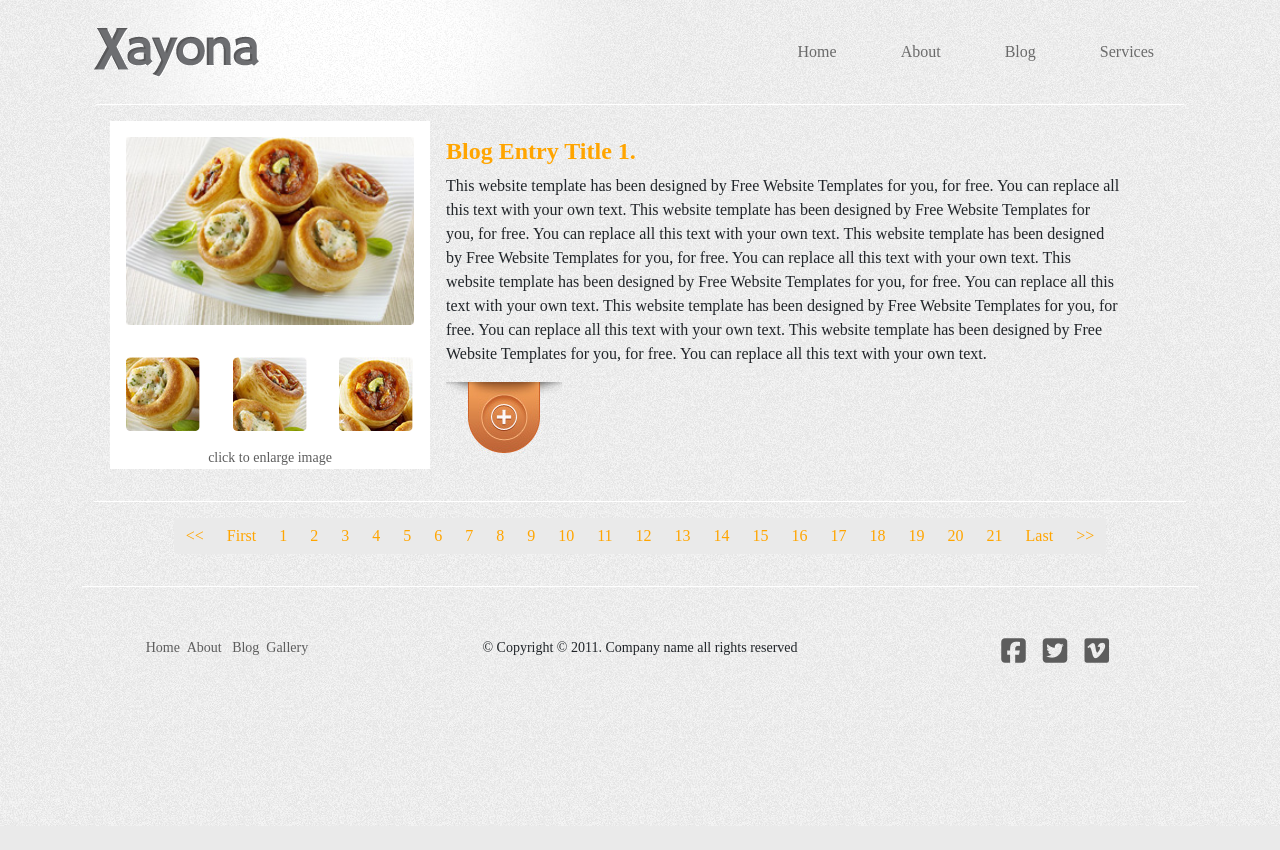
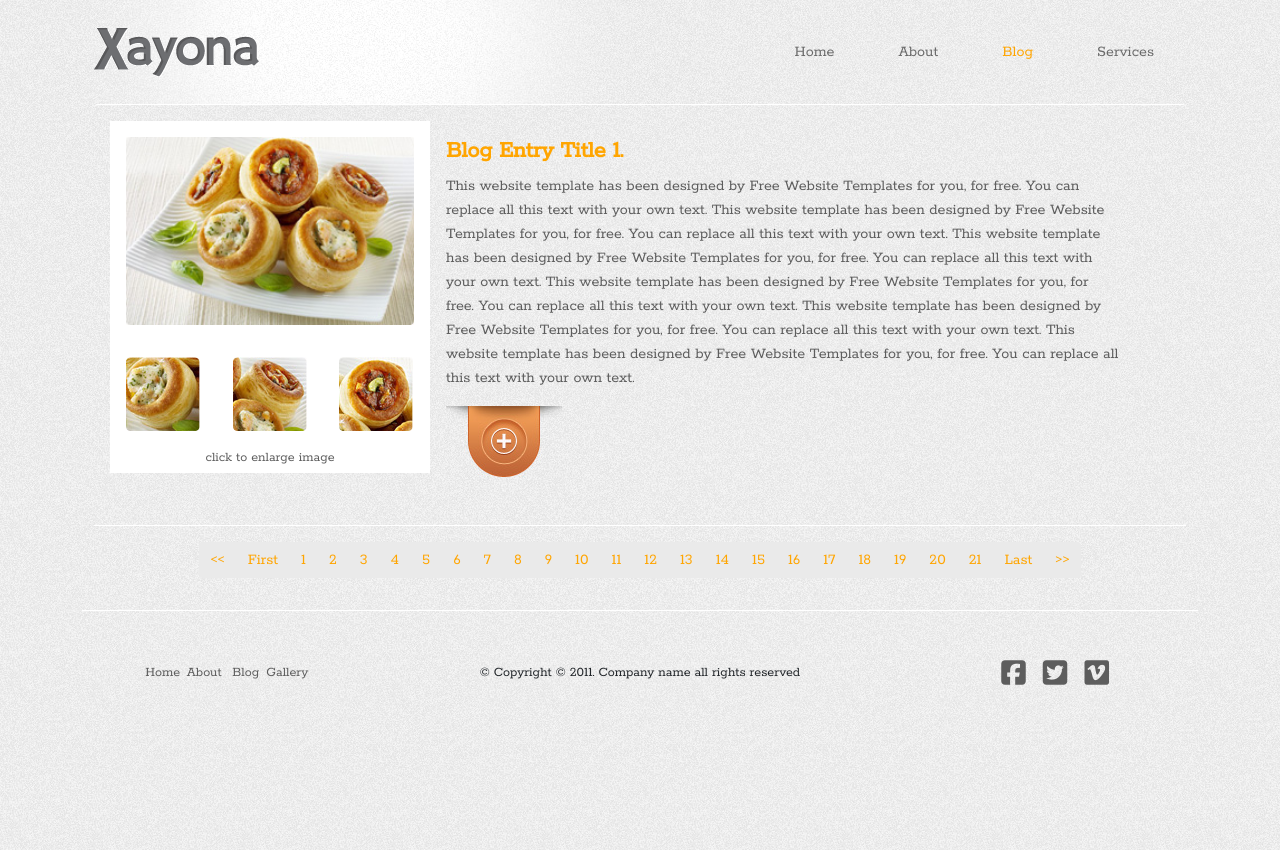
Before and after one commit to ToniGar20/bootstrap5-layout-practice, a website: page src/blog.html in a window 1280 px wide. Before the commit the page ends 826 px from the top, so only its background shows below. Drawn offline with Linux system fonts and the light colour scheme.

Commit message:
some work for fonts

```diff
--- a/src/blog.html
+++ b/src/blog.html
@@ -3,12 +3,16 @@
 	<head>
 		<meta http-equiv="Content-Type" content="text/html; charset=utf-8"/>
 		<title>Blog - Xayona Website</title>
+		<script src="https://kit.fontawesome.com/2d12050ae0.js" crossorigin="anonymous"></script>
+		<!-- Google Fonts -->
+		<style>
+			@import url('https://fonts.googleapis.com/css2?family=Poppins:wght@600&family=Rokkitt&display=swap');
+		</style>
 		<link rel="stylesheet" href="css/styles.css" type="text/css" />
-		<script src="https://kit.fontawesome.com/2d12050ae0.js" crossorigin="anonymous"></script>
 	</head>
 	<body class="bg-secondary d-flex justify-content-center" style="background-image: url('images/bg-body.jpg')">
 		<div class="container">
-			<div class="navbar navbar-expand-lg navbar-light bg-light"  style="background-image: url('images/bg-header.jpg');">
+			<div class="navbar navbar-expand-lg navbar-light bg-light" style="background-image: url('images/bg-header.jpg');">
 				<div class="container">
 					<a href="index.html" id="logo" class="navbar-brand"><img src="images/logo.gif" alt=""/></a>
 				</div>
@@ -16,7 +20,7 @@
 					<ul class="navbar-nav d-flex">
 						<li class="nav-item p-4"><a class="nav-link" href="index.html">Home</a></li>
 						<li class="nav-item p-4"><a class="nav-link" href="#">About</a></li>
-						<li class="nav-item p-4"><a class="nav-link" href="blog.html">Blog</a></li>
+						<li class="nav-item p-4"><a class="nav-link active text-primary" href="blog.html">Blog</a></li>
 						<li class="nav-item p-4"><a class="nav-link" href="#">Services</a></li>
 					</ul>
 				</div>
@@ -44,7 +48,7 @@
 								<div class="col-md-8">
 									<div class="card-body">
 										<h3 class="card-title text-primary fw-bolder h4">Blog Entry Title 1.</h3>
-										<p class="card-text">This website template has been designed by Free Website Templates for you, for free. You can replace all
+										<p class="card-text text-tertiary">This website template has been designed by Free Website Templates for you, for free. You can replace all
 										this text with your own text. This website template has been designed by Free Website Templates for you, for
 										free. You can replace all this text with your own text. This website template has been designed by Free Website
 										Templates for you, for free. You can replace all this text with your own text. This website template has been
```
